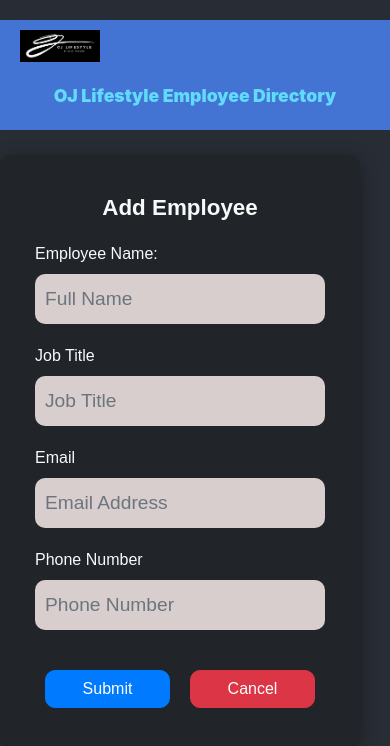
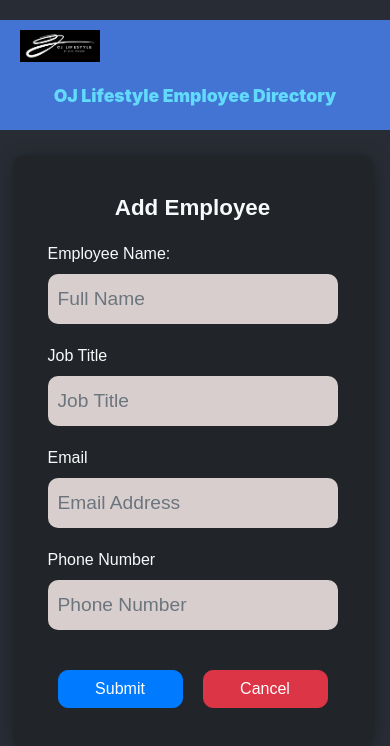
Before and after one commit to fahad-zakir/Firebase-React-Employee-Directory, a React (Create React App) app: page / in a window 390 px wide. Both pictures are taken after typing "name@example.com" into the empty fields and a click on the button "Add Employee". Shown: the top 746 px of the page. Built offline with nearby package versions, Linux system fonts and the light colour scheme; no server answers; the database is empty.

Commit message:
updated-css

```diff
--- a/src/App.css
+++ b/src/App.css
@@ -109,7 +109,8 @@ html, body, #background {
          font-size: 1.4em;
     }
      .form-container {
-         width: 100%;
+          width: 100%;
+          margin-left: 10px !important;
     }
 }
  ::placeholder {
```
